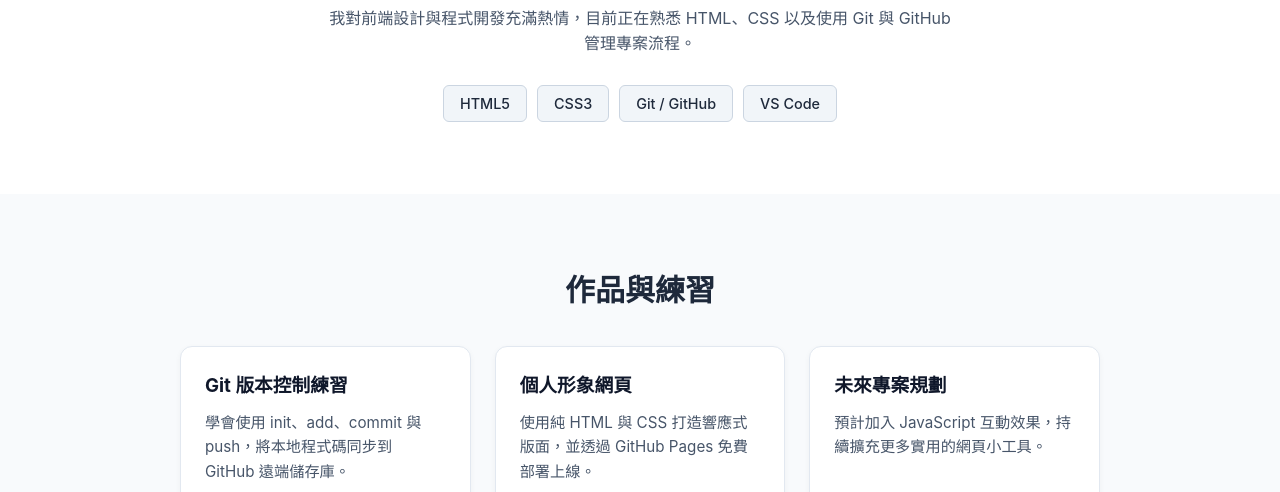
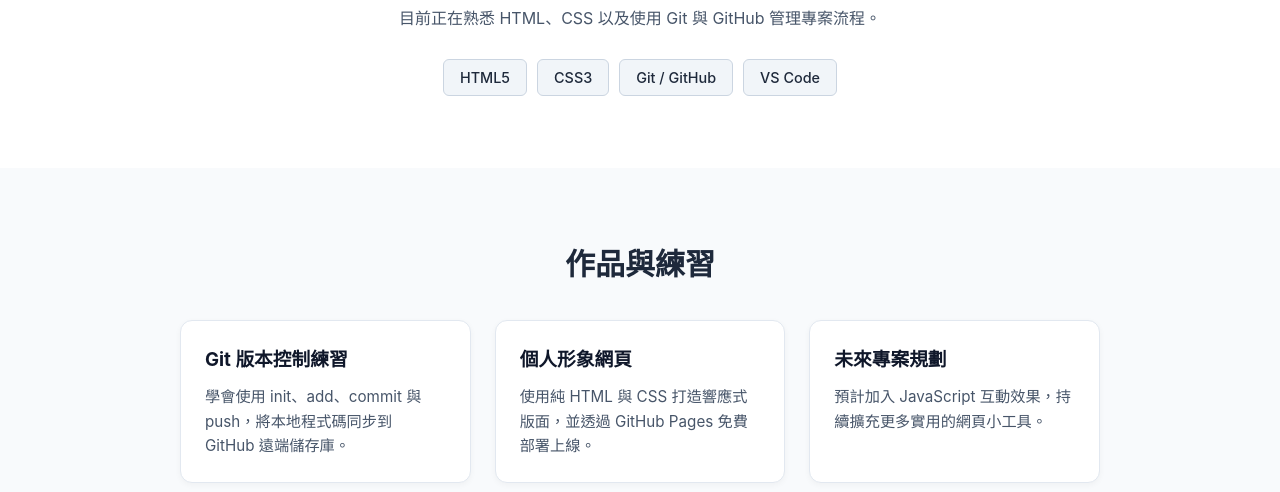
Before and after one commit to defengcai724/defengcai724.github.io, a plain HTML site: page index.html in a window 1280 px wide. Shown: the part 608-1100 px from the top of the page. Drawn offline with Linux system fonts and the light colour scheme.

Commit message:
Update index.html

```diff
--- a/index.html
+++ b/index.html
@@ -31,7 +31,7 @@
     <div class="container">
       <h2>關於我</h2>
       <p class="section-desc">
-        我對前端設計與程式開發充滿熱情，目前正在熟悉 HTML、CSS 以及使用 Git 與 GitHub 管理專案流程。
+        目前正在熟悉 HTML、CSS 以及使用 Git 與 GitHub 管理專案流程。
       </p>
       <div class="skills">
         <span class="skill-tag">HTML5</span>
```
